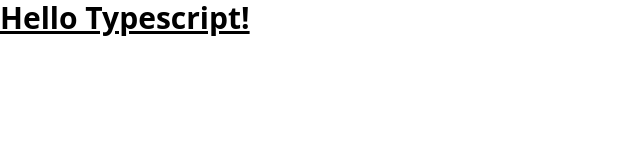
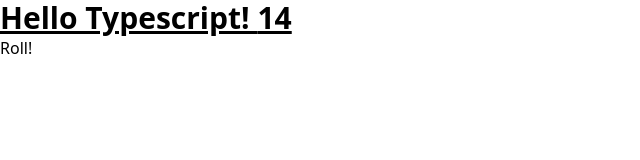
Before and after one commit to deniswells59/simple-dice-roller, a Svelte app: page / in a window 1280 px wide. Shown: the top 160 px of the page, without its empty margins (0-640 px from the left). Built offline with nearby package versions, Linux system fonts and the light colour scheme.

Commit message:
rollin dice 🎲

```diff
--- a/src/App.svelte
+++ b/src/App.svelte
@@ -1,9 +1,37 @@
 <script lang="ts">
   import './app.css';
+
+  const getRandomByMinMax = (min, max) => {
+    const randomBuffer = new Uint32Array(1);
+
+    window.crypto.getRandomValues(randomBuffer);
+
+    let randomNumber = randomBuffer[0] / (0xffffffff + 1);
+
+    min = Math.ceil(min);
+    max = Math.floor(max);
+    return Math.floor(randomNumber * (max - min + 1)) + min;
+  };
+
+  const rollDice = (diceMax) => getRandomByMinMax(1, diceMax);
+
+  const rollD4 = () => rollDice(4);
+  const rollD6 = () => rollDice(6);
+  const rollD8 = () => rollDice(8);
+  const rollD10 = () => rollDice(10);
+  const rollD12 = () => rollDice(12);
+  const rollD20 = () => rollDice(20);
+
+  let value = rollD20();
+
+  const onClick = () => {
+    value = rollD20();
+  };
 </script>
 
 <main>
-  <h1 class="text-3xl font-bold underline">Hello Typescript!</h1>
+  <h1 class="text-3xl font-bold underline">Hello Typescript! {value}</h1>
+  <button on:click={onClick}>Roll!</button>
 </main>
 
 <style>
```
